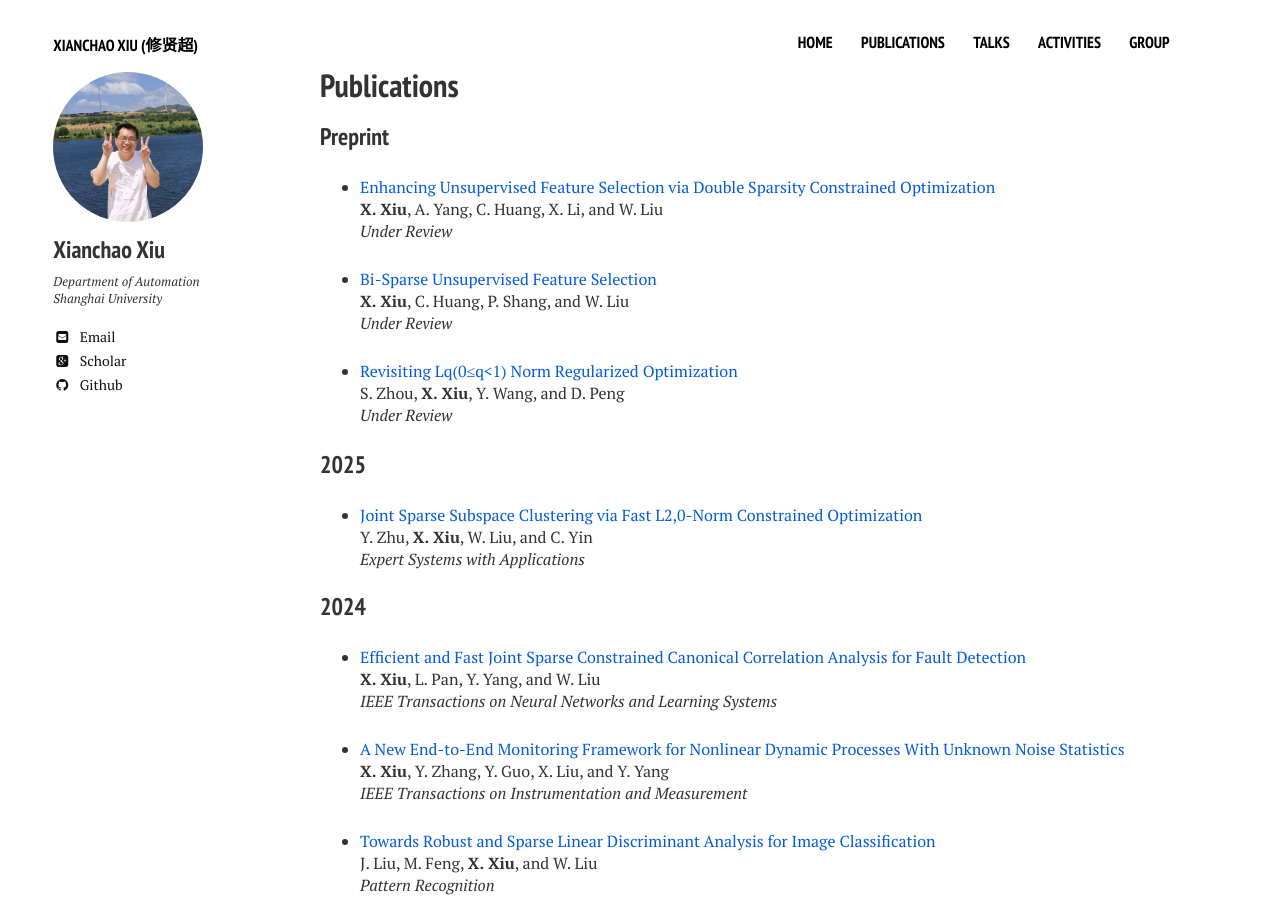
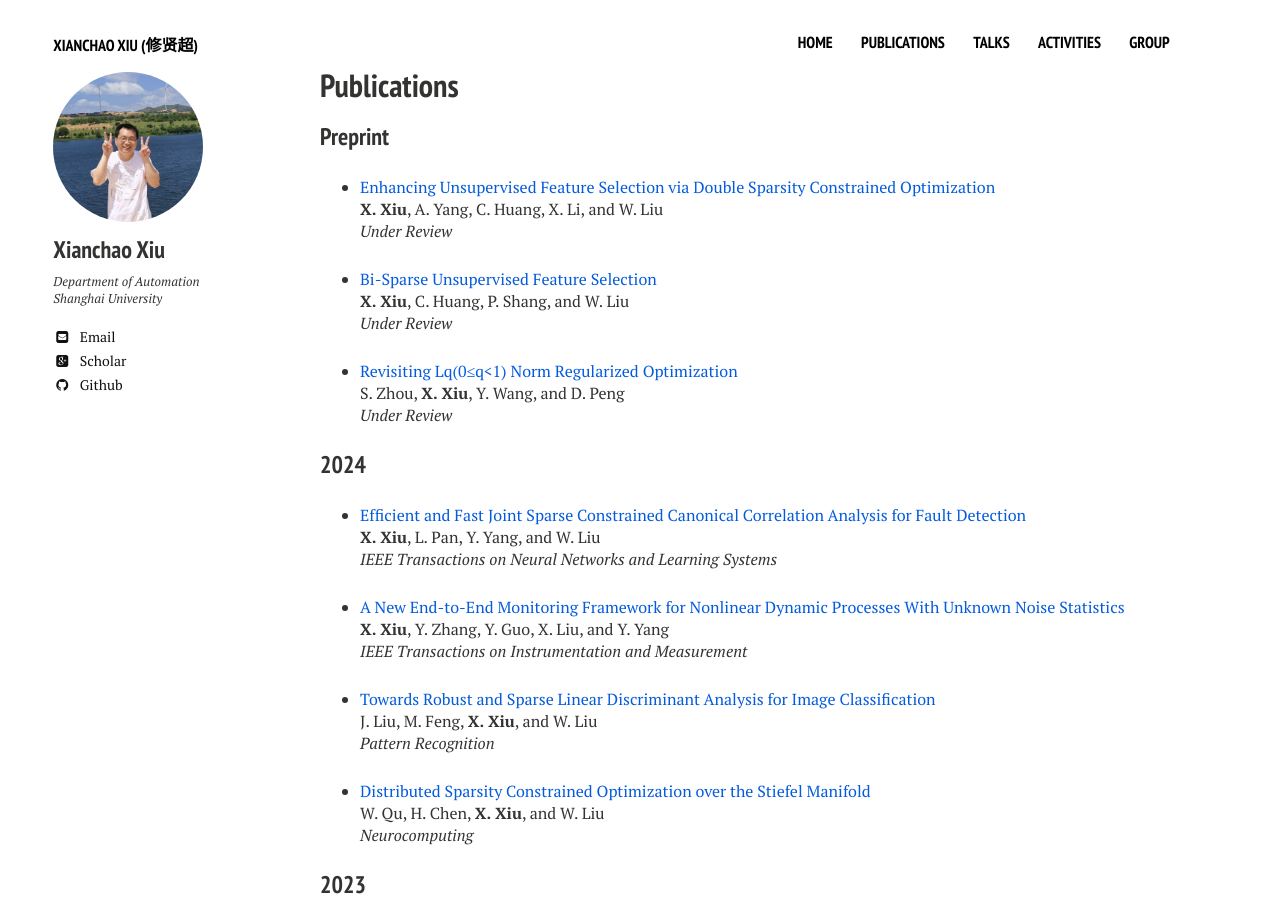
Before and after one commit to xianchaoxiu/xianchaoxiu.github.io, a Jekyll site: the page built from publications/index.md, in a window 1280 px wide and 900 px high. Built offline with Jekyll 4.4.1, drawn with Linux system fonts in a browser that asks for light colours; nearby versions of some CDN libraries.

Commit message:
Update index.md

```diff
--- a/publications/index.md
+++ b/publications/index.md
@@ -25,11 +25,6 @@ share: false
 S. Zhou, <b>X. Xiu</b>, Y. Wang, and D. Peng<br>
 <i>Under Review</i><br>
 
-### 2025
-
-* <a href="https://www.sciencedirect.com/science/article/abs/pii/S095741742402712X" class="textlink" target="_blank">Joint Sparse Subspace Clustering via Fast L2,0-Norm Constrained Optimization</a><br>
-Y. Zhu, <b>X. Xiu</b>, W. Liu, and C. Yin<br>
-<i>Expert Systems with Applications</i><br>
 
 
 
```
